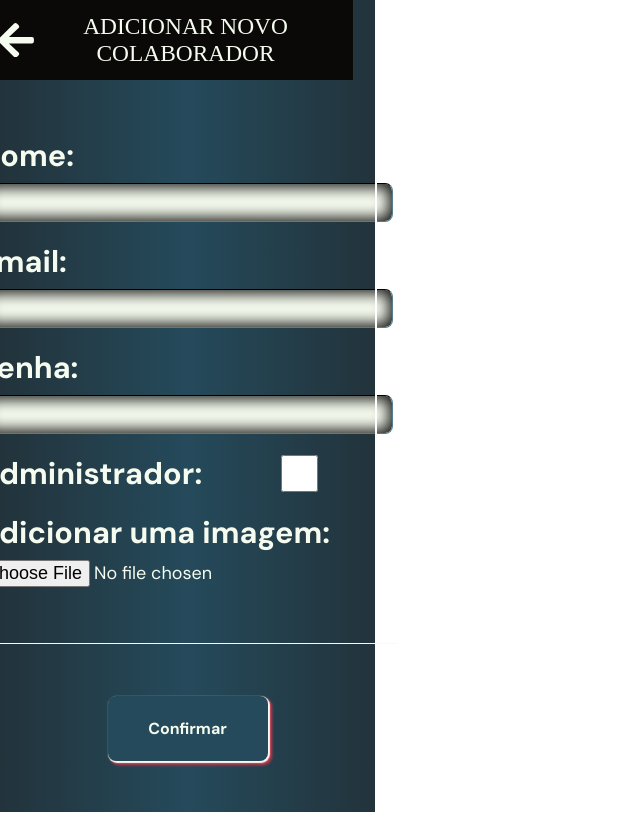
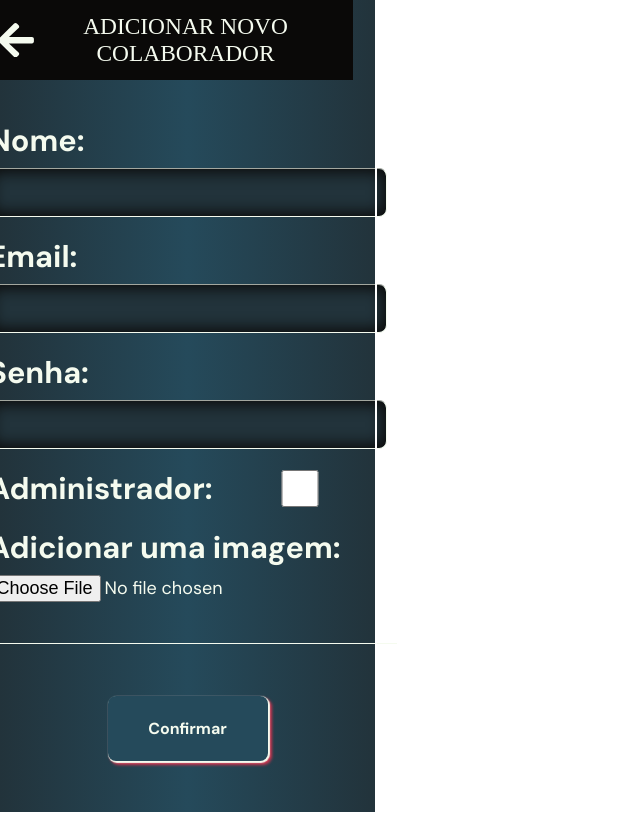
Before and after one commit to Grupo-2-Sustentare/sustentare-web, a React (Create React App) app: page /cadastro in a window 1280 px wide. Shown: the whole page, without its empty margins (0-640 px from the left). Built offline with nearby package versions, Linux system fonts and the light colour scheme; a web font is replaced by a local one.

Commit message:
Css cadastro & login fix

```diff
--- a/src/pages/Cadastro/Cadastro.jsx
+++ b/src/pages/Cadastro/Cadastro.jsx
@@ -58,17 +58,17 @@ const Cadastro = () => {
                 <div className={styles["campo"]}>
                     <h2>Nome:</h2>
                     <Input value={nome} type="text" onChange={(e) => handleTextInputChange(e, setNome)}
-                           className={inputTextStyle["whiteInput"]}/>
+                           className={inputTextStyle["gunMetalInput"]}/>
                 </div>
                 <div className={styles["campo"]}>
                     <h2>Email:</h2>
                     <Input value={email} type="text" onChange={(e) => handleTextInputChange(e, setEmail)}
-                           className={inputTextStyle["whiteInput"]}/>
+                           className={inputTextStyle["gunMetalInput"]}/>
                 </div>
                 <div className={styles["campo"]}>
                     <h2>Senha:</h2>
                     <Input value={senha} type="password" onChange={(e) => handleTextInputChange(e, setSenha)}
-                           className={inputTextStyle["whiteInput"]}/>
+                           className={inputTextStyle["gunMetalInput"]}/>
                 </div>
                 <div className={styles["campoCheckbox"]}>
                     <h2>Administrador:</h2>
--- a/src/pages/Cadastro/cadastro.module.css
+++ b/src/pages/Cadastro/cadastro.module.css
@@ -11,13 +11,13 @@
 .campo {
     display: flex;
     flex-direction: column;
-    width: 100%;
+    width: 95%;
     gap: 8px;
 }
 .campoCheckbox {
     display: flex;
     flex-direction: row;
-    width: 100%;
+    width: 95%;
     justify-content: space-evenly;
     align-items: center;
 }
--- a/src/pages/Login/Login.jsx
+++ b/src/pages/Login/Login.jsx
@@ -45,7 +45,7 @@ const Login = () => {
                     </div>
                     <div className={styles["campo"]}>
                         <h2>Senha:</h2>
-                        <Input value={senha} type="text" onChange={(e) => handleInputChange(e, setSenha)} className={inputTextStyle.gunMetalInput}/>
+                        <Input value={senha} type="password" onChange={(e) => handleInputChange(e, setSenha)} className={inputTextStyle.gunMetalInput}/>
                     </div>
                     <div className={styles["containerBotao"]}>
                         <Button insideText="Entrar" onClick={handleSave} />
```
Also changed, not shown: 2 other files (tests, documents, lock files or other folders).
